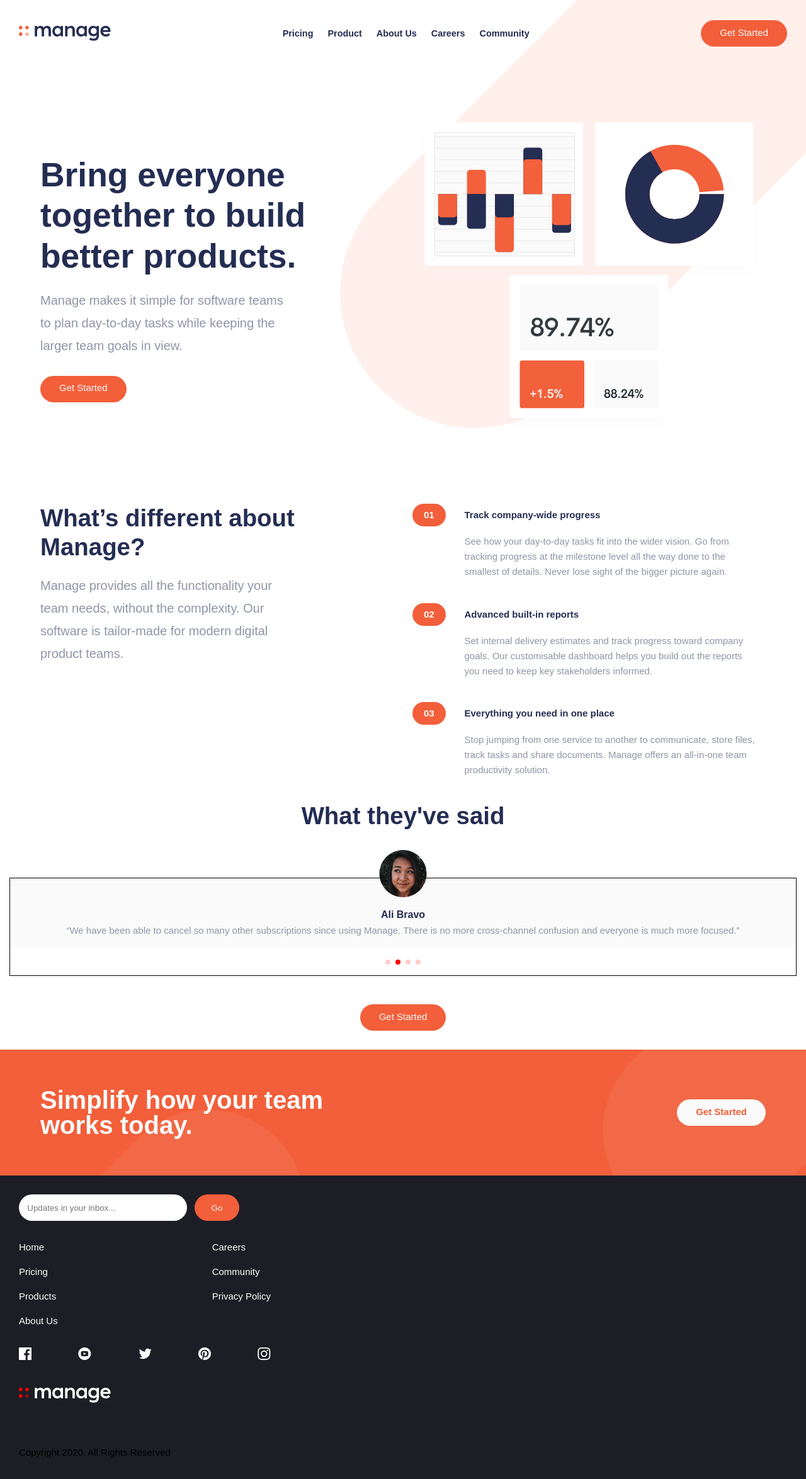
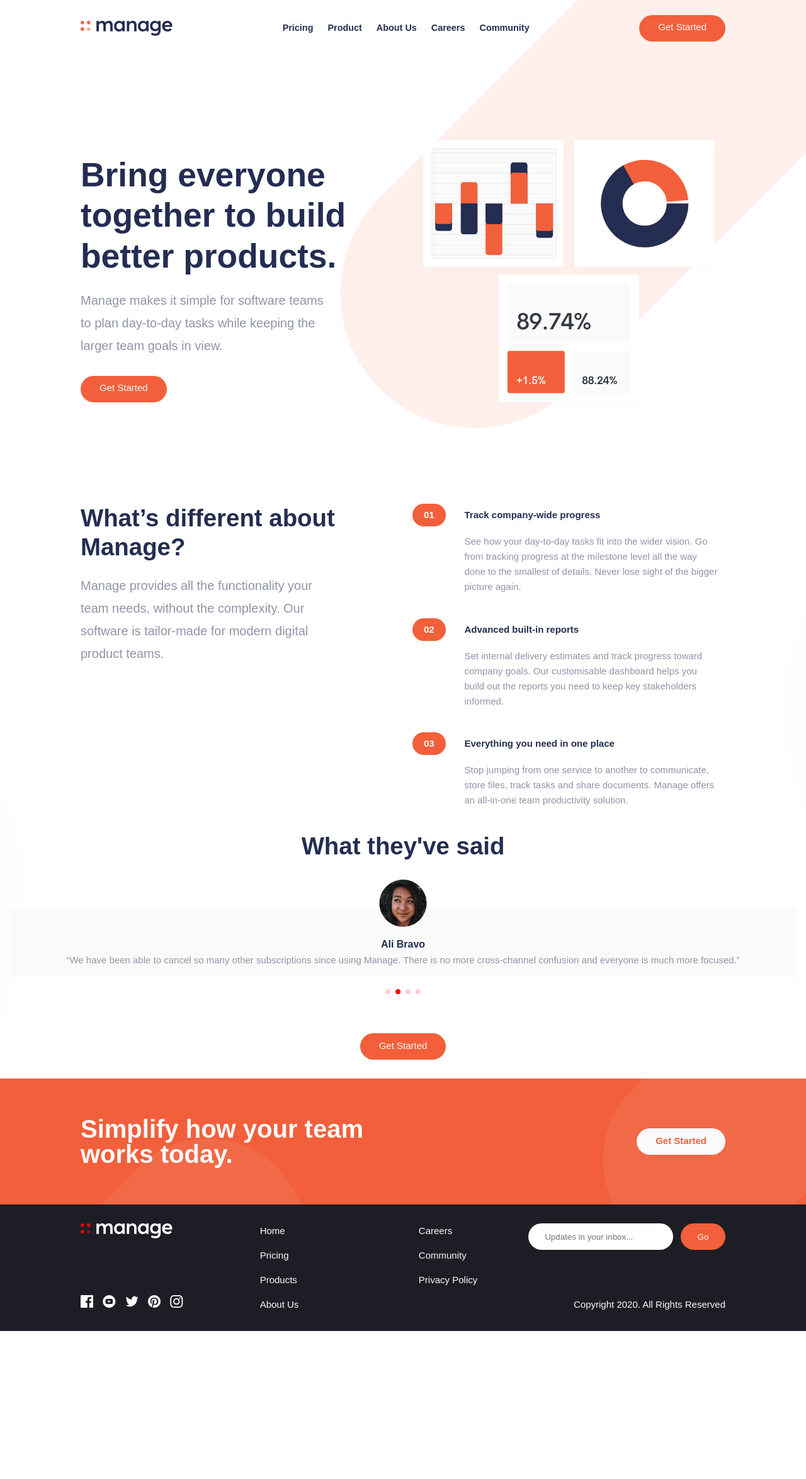
Before and after one commit to alfredthompsonOvie/manage-landing-page, a Vue app: page / in a window 1280 px wide. Shown: the whole page at 63% size. After the commit the page ends 2114 px from the top, so only its background shows below. Built offline with nearby package versions, Linux system fonts and the light colour scheme.

Commit message:
refactor

```diff
--- a/src/assets/main.css
+++ b/src/assets/main.css
@@ -12,18 +12,6 @@
 	grid-template-columns: 0.1fr 1.8fr 0.1fr;
 	grid-template-rows: 6em auto;
 }
-.cta {
-	padding: 0.5em 2em 0.7em;
-	background-color: var(--BrightRed);
-	color: var(--VaryLightGray);
-	border-radius: 30px;
-	display: inline-block;
-}
-.cta--main {
-	margin-top: 2em;
-}
-/* ============================================ */
-/* ============================================ */
 .hero {
 	grid-column: 1/-1;
 	grid-row: 2;
@@ -67,6 +55,16 @@
 	margin-inline: auto;
 	margin-top: 1em;
 }
+.cta {
+	padding: 0.5em 2em 0.7em;
+	background-color: var(--BrightRed);
+	color: var(--VaryLightGray);
+	border-radius: 30px;
+	display: inline-block;
+}
+.cta--main {
+	margin-top: 2em;
+}
 
 /* ============================================ */
 /* ============================================ */
@@ -76,7 +74,6 @@
 	grid-template-rows: auto auto;
 }
 .about{
-	/* grid-column: 2; */
 	grid-column: 1/-1;
 	display: grid;
 	grid-template-columns: 0.1fr 1.8fr 0.1fr;
@@ -143,7 +140,7 @@
   margin: 5em 0 1em;
   position: relative;
   padding-bottom: 3em;
-  border: 1px solid;
+  /* border: 1px solid; */
 
 }
 .testimonial__card {
@@ -177,6 +174,8 @@
 	display: grid;
 	grid-template-columns: 0.1fr 1.8fr 0.1fr;
 	grid-template-rows: auto auto;
+	background-color: var(--VeryDarkBlue);
+
 }
 .getStarted {
 	grid-column: 1/-1;
@@ -213,14 +212,15 @@
 
 
 .contacts {
-	grid-column: 1/-1;
-	background-color: var(--VeryDarkBlue);
-	padding: 2em;
+	grid-column: 2;
+	padding: 2em 0;
+	/* background-color: blue; */
+
 }
 .form {
 	display: flex;
-	max-width: 350px;
-	/* margin-inline:  auto; */
+	max-width: 450px;
+	margin-inline: auto;
 }
 .form__group {
 	width: 100%;
@@ -229,7 +229,7 @@
 	gap: .8em;
 }
 .form__control {
-	padding: 1em;
+	padding: 1em 2em;
 	outline: none;
 	border: none;
 	border-radius: 40px;
@@ -245,11 +245,11 @@
 }
 .footer__links {
 	margin-top: 2em;
-	max-width: 400px;
+	/* max-width: 400px; */
 	/* margin-inline: auto; */
 	display: flex;
 	align-items: flex-start;
-	justify-content: space-between;
+	justify-content: space-evenly;
 	flex-wrap: wrap;
 }
 .nav__item--footer + .nav__item--footer {
@@ -267,11 +267,11 @@
 	/* align-items: center; */
 	/* justify-content: space-between; */
 	/* gap: 2em; */
-	/* text-align: center; */
+	text-align: center;
 }
 .social__list {
 	max-width: 400px;
-	/* margin-inline: auto; */
+	margin-inline: auto;
 	display: flex;
 	justify-content: space-between;
 	align-items: center;
@@ -283,8 +283,9 @@
 	filter:hue-rotate(180deg) invert(1) contrast(9);
 }
 .copyright{
-	/* text-align: center; */
+	text-align: center;
 	margin-top: 4em;
+	color: var(--VaryLightGray);
 }
 /* ============================================ */
 /* ============================================ */
@@ -322,29 +323,24 @@
 @media (min-width: 930px){
 	.header {
 		display: grid;
-		grid-template-columns: 0.1fr 1.8fr 0.1fr;
+		grid-template-columns: .2fr 1.6fr .2fr;
+		grid-template-columns: .11fr 1.78fr .11fr;
+
 		grid-template-rows: 20vh 80vh;
 		background-position: right -120px top -180px;
 		background-size: contain;
 	}
-	.hamburger {
+	/* .hamburger {
 		display: none;
-	}
-	.nav__list {
-		position: static;
-		background-color: transparent;
-		text-align: left;
-		padding: 0;
-		display: flex;
-	}
-	.nav__link {
-		font-size: 0.9rem;
-	}
+	} */
+
 	.hero {
 		grid-column: 1/-1;
 		grid-row: 2;
 		display: grid;
-		grid-template-columns: 0.1fr 1.8fr 0.1fr;
+		grid-template-columns: .11fr 1.78fr .11fr;
+
+
 		background-image: none;
 		padding-bottom: 5em;
 	}
@@ -372,7 +368,15 @@
 	.text--main {
 		max-width: 400px;
 		margin-inline: 0;
-	font-size: clamp(1rem, 1rem + 8vw, 1.25rem);
+		font-size: clamp(1rem, 1rem + 8vw, 1.25rem);
+	}
+	.main{
+		grid-template-columns: .11fr 1.78fr .11fr;
+		background-image: url("./images/bg-simplify-section-desktop.svg");
+		background-position: bottom;
+		background-size: cover;
+		background-repeat: no-repeat;
+
 	}
 	.about {
 		grid-column: 2;
@@ -400,8 +404,15 @@
 		grid-column: 2;
 		max-width: 100%;
 	}
+	/* ================================================================= */
+	.footer {
+		grid-template-columns: .11fr 1.78fr .11fr;
+	}
 	.getStarted {
 		background-image: url("./images/bg-simplify-section-desktop.svg");
+		grid-template-columns: .2fr 1.6fr .2fr;
+		grid-template-columns: .11fr 1.78fr .11fr;
+
 	}
 	.getStarted__content {
 		flex-direction: row;
@@ -411,6 +422,60 @@
 		text-align: left;
 		max-width: 500px;
 	}
+	.contacts {
+		display: grid;
+		grid-template-columns: .7fr .95fr 1fr;
+
+		grid-template-rows: repeat(2, auto);
+		/* align-items: start; */
+		gap: 2em;
+	}
+	.social__links{
+		grid-column: 1;
+		grid-row: 1/-1;
+		display: flex;
+		justify-content: space-between;
+		flex-direction: column-reverse;
+		align-items: start;
+		margin: 0;
+	}
+	.social__list{
+	margin: 0;
+	}
+	.logo--footer {
+		margin-top: 0;
+	}
+	.footer__links{
+		grid-column: 2;
+		grid-row: 1/-1;
+		margin: 0;
+		justify-content: space-between;
+	}
+	.form{
+		grid-column: 3;
+		grid-row: 1;
+		align-self: start;
+		justify-self: end;
+		/* max-width: 150px; */
+		margin: 0;
+	}
+	.form__group {
+		width: 100%;
+		display: flex;
+		justify-content: flex-end;
+		flex-wrap: nowrap;
+		gap: .8em;
+	}
+	/* button{
+		flex: 1;
+	} */
+	.copyright{
+		grid-column: 3;
+		grid-row: 2;
+		margin: 0;
+		align-self: end;
+		justify-self: end;
+	}
 }
 @media (min-width: 1024px){
 	.header {
@@ -418,3 +483,21 @@
 		background-position: right -60px top -120px;
 	}
 }
+@media (min-width: 1200px){
+	.header {
+		grid-template-columns: .2fr 1.6fr .2fr;
+	}
+	.hero {
+		grid-template-columns: .2fr 1.6fr .2fr;
+
+	}
+	.main{
+		grid-template-columns: .2fr 1.6fr .2fr;
+	}
+	.footer {
+		grid-template-columns: .2fr 1.6fr .2fr;
+	}
+	.getStarted {
+		grid-template-columns: .2fr 1.6fr .2fr;
+	}
+}
--- a/src/components/AppNavigation.vue
+++ b/src/components/AppNavigation.vue
@@ -1,5 +1,6 @@
 <template>
 	<nav class="nav__bar">
+    <section class="nav__bar--inner">
       <!-- branding -->
       <img src="@/assets/images/logo.svg" alt="logo" />
 
@@ -65,6 +66,8 @@
 
       <!-- cta -->
       <a href="#" class="cta" v-if="!isMobile">Get Started</a>
+
+    </section>
 	</nav>
 </template>
 
@@ -93,14 +96,10 @@ export default {
     this.windowWidth = window.innerWidth;
       if (this.windowWidth <= 930) {
         this.isMobile = true;
-        console.log(this.windowWidth, "mobile");
-        console.log(this.isMobile, "mobile");
         return;
       } else {
         this.isMobile = false;
         this.isMenuOpen = false;
-        console.log(this.windowWidth);
-        console.log(this.isMobile);
         return;
 
       }
@@ -112,18 +111,23 @@ export default {
 
 <style scoped>
 .nav__bar {
+  width: 100%;
+  position: absolute;
+  top: 0;
+  display: grid;
+  grid-template-columns: .1fr 1.8fr .1fr;
+  grid-template-rows: 6em;
+  align-items: center;
+}
+.nav__bar--inner {
   grid-column: 2;
   grid-row: 1;
-	/* height: 6em; */
   display: flex;
   justify-content: space-between;
   align-items: center;
   position: relative;
   z-index: 10;
-  position: absolute;
-  top: 0;
-  width: 100%;
-  padding: 2em;
+
 }
 .hamburger {
 	width: 25px;
@@ -196,10 +200,25 @@ export default {
 }
 .nav__list-main {
   display: flex;
-
 }
-
-@media (min-width: 756px) {
-
+@media (min-width: 930px) {
+  .nav__bar {
+  grid-template-columns: .11fr 1.78fr .11fr;
+}
+/* .nav__list {
+		position: static;
+		background-color: transparent;
+		text-align: left;
+		padding: 0;
+		display: flex;
+	} */
+	.nav__link {
+		font-size: 0.9rem;
+	}
+}
+@media (min-width: 1200px){
+  .nav__bar {
+  grid-template-columns: .2fr 1.6fr .2fr;
+}
 }
 </style>
```
Lines whose indentation alone changed are shown as unchanged.
